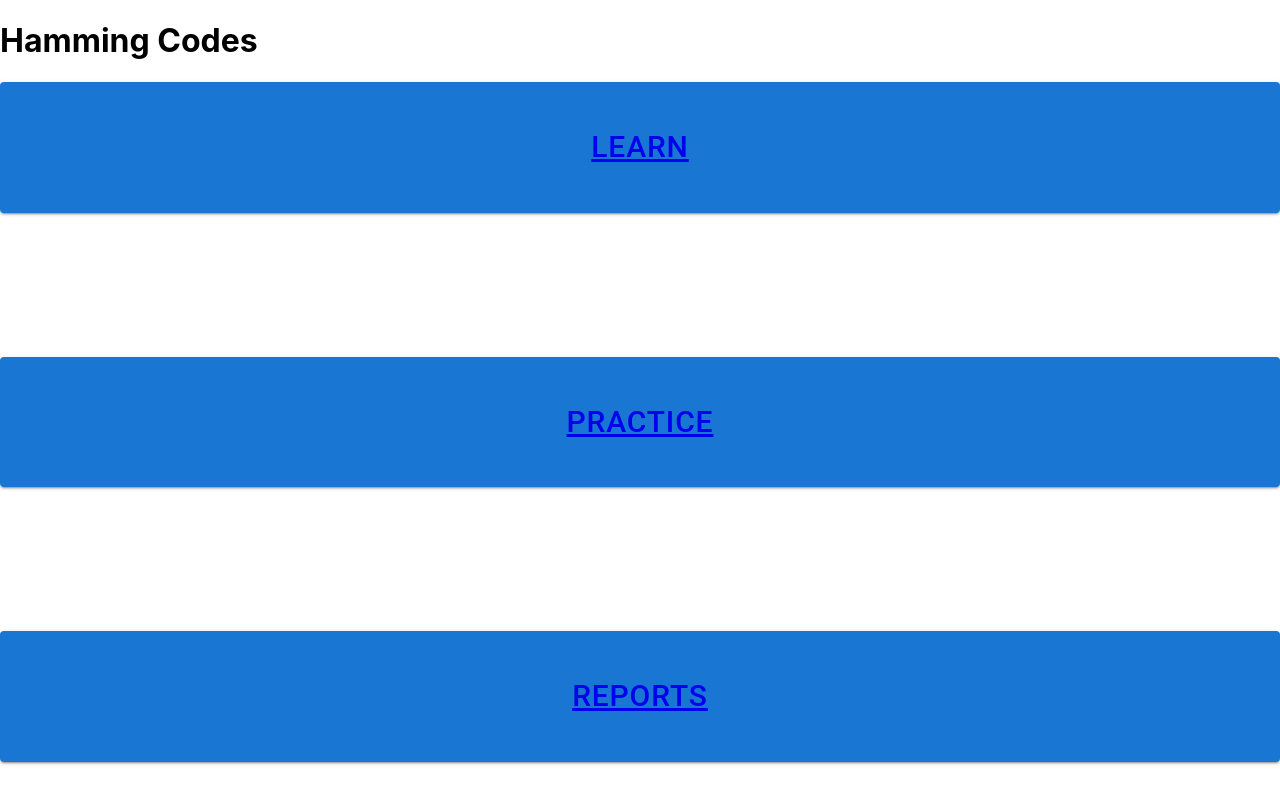
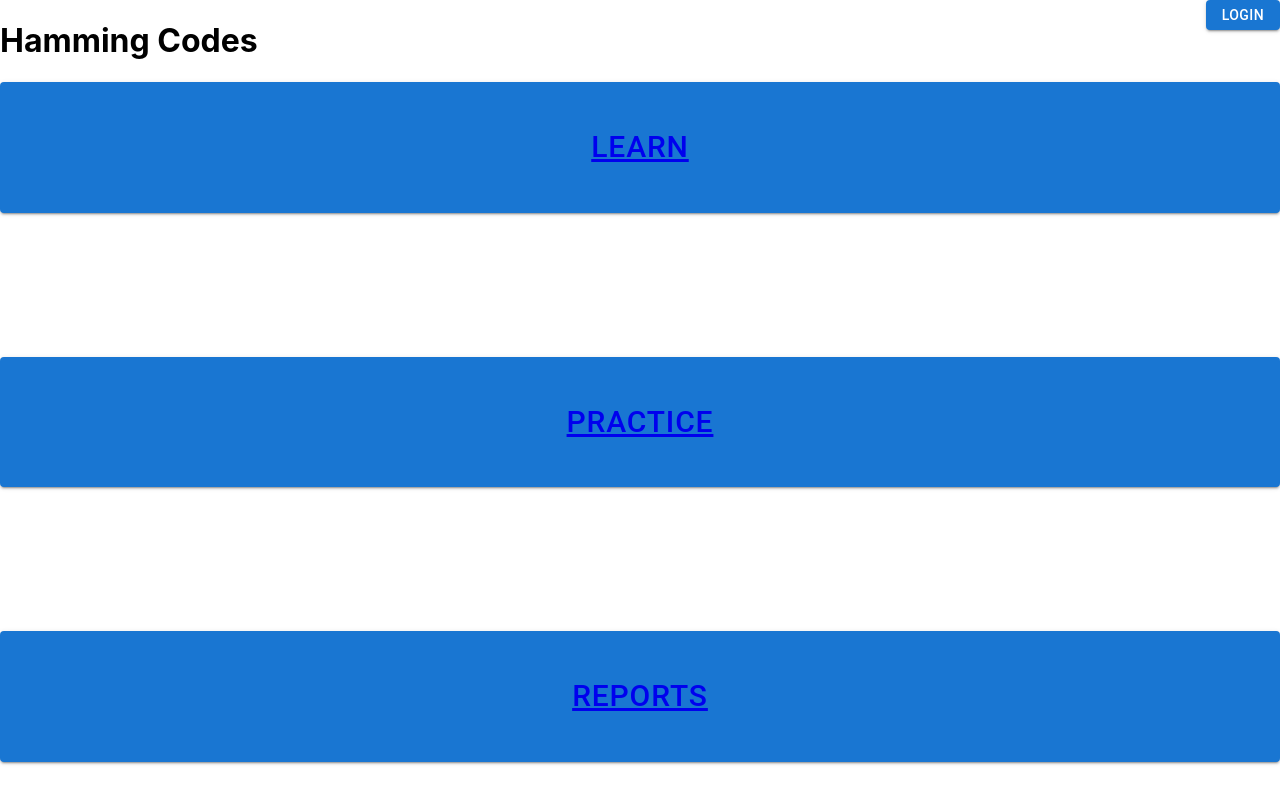
Before and after one commit to allenf3/hamming, a React (Create React App) app in the folder web/: page / in a window 1280 px wide. Built offline with nearby package versions, Linux system fonts and the light colour scheme; no server answers.

Commit message:
4 - Added login button - fa

```diff
--- a/web/src/Home.css
+++ b/web/src/Home.css
@@ -0,0 +1,5 @@
+.container {
+  display: flex;
+  flex-direction: row;
+  justify-content: space-between;
+}
--- a/web/src/Home.jsx
+++ b/web/src/Home.jsx
@@ -3,6 +3,8 @@ import { Link } from 'react-router-dom';
 import Button from '@mui/material/Button';
 import { createTheme, ThemeProvider, Box } from '@mui/material';
 import { ClassNames } from '@emotion/react';
+import LoginButton from './LoginButton';
+import './Home.css';
 
 function Home() {
   const buttonTheme = createTheme({
@@ -54,10 +56,13 @@ function Home() {
   );
 
   return (
-    <div>
-      <h1>Hamming Codes</h1>
+    <>
+      <div className="container">
+        <h1>Hamming Codes</h1>
+        <LoginButton />
+      </div>
       <NavigationButtons />
-    </div>
+    </>
 
   );
 }
--- /dev/null
+++ b/web/src/LoginButton.css
@@ -0,0 +1,4 @@
+.standard {
+  height: 30px;
+  margin: 20px;
+}
--- /dev/null
+++ b/web/src/LoginButton.jsx
@@ -0,0 +1,12 @@
+import React from 'react';
+import { useAuth0 } from '@auth0/auth0-react';
+import Button from '@mui/material/Button';
+import './LoginButton.css';
+
+const LoginButton = () => {
+  const { loginWithRedirect } = useAuth0();
+
+  return <Button className="standard" variant="contained" onClick={() => loginWithRedirect()}>LogIn</Button>;
+};
+
+export default LoginButton;
```
